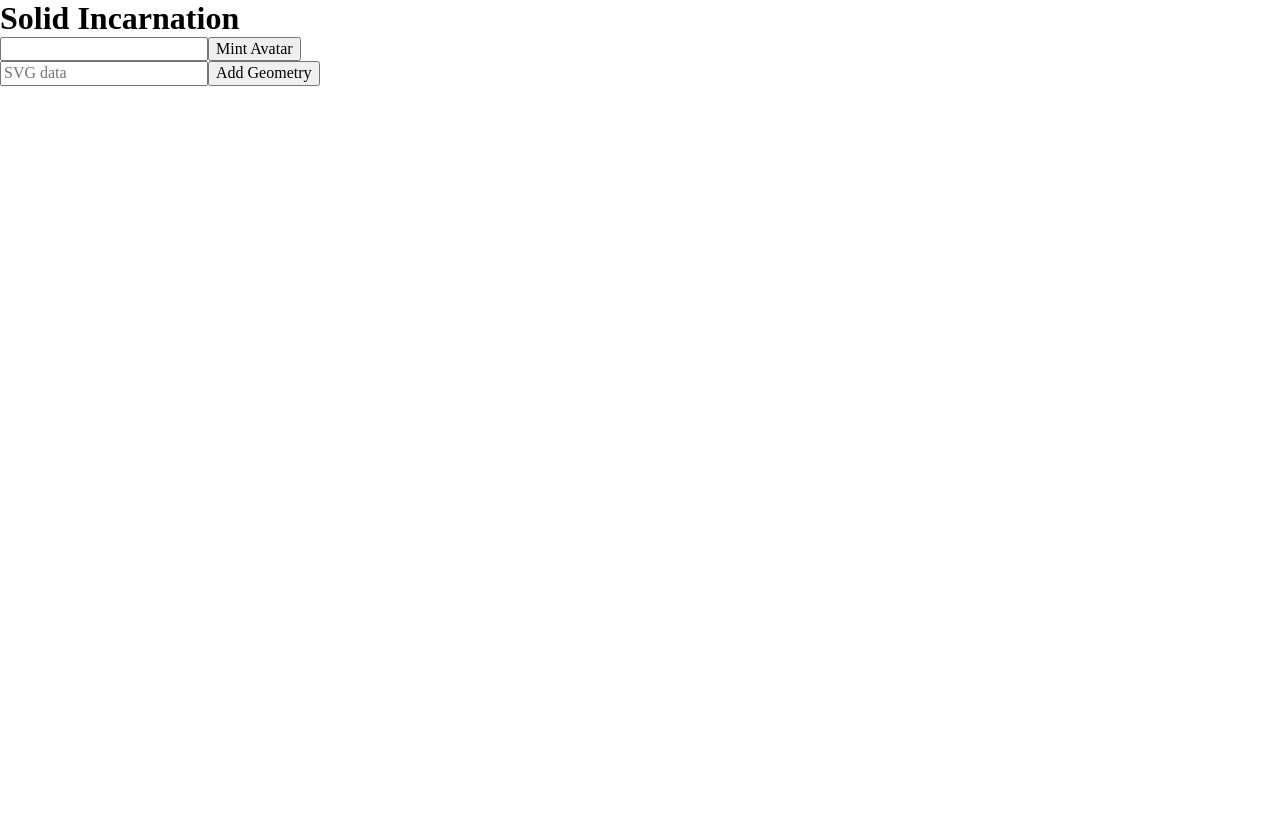
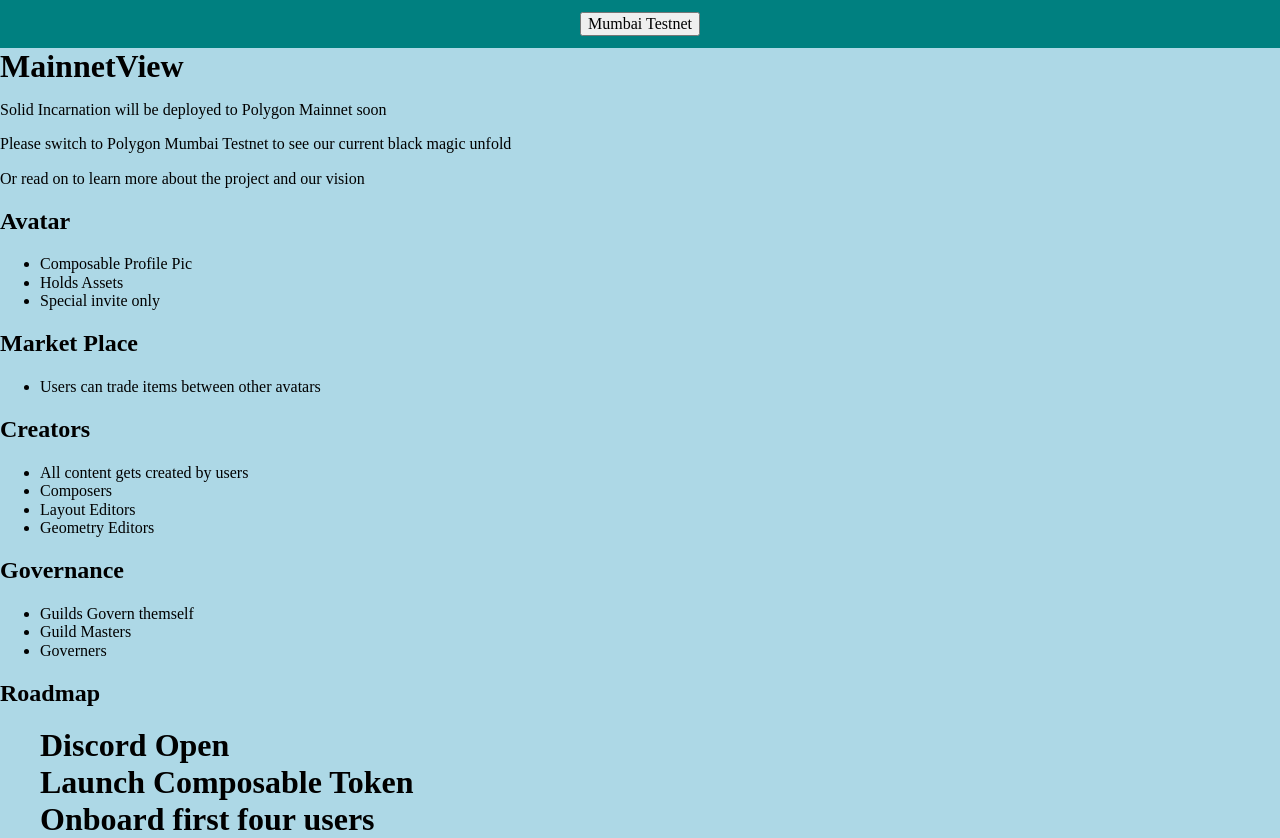
Before and after one commit to Aimee-MacDonald/solid_incarnation, a React app: page / in a window 1280 px wide. Before the commit the page ends 800 px from the top, so only its background shows below. Built offline with nearby package versions, Linux system fonts and the light colour scheme; the HTML template or start-up script is replaced by a standard one.

Commit message:
Frontend friendlification

```diff
--- a/package.json
+++ b/package.json
@@ -1,7 +1,7 @@
 {
   "name": "solid_incarnation",
   "description": "Cross Platform Composable NFT Avatar",
-  "version": "0.1.13",
+  "version": "0.1.14",
   "main": "index.js",
   "repository": "https://github.com/Aimee-MacDonald/solid_incarnation.git",
   "author": "Aimee MacDonald <aimeelmacdonald@gmail.com>",
--- a/src/frontend/App/App.js
+++ b/src/frontend/App/App.js
@@ -1,7 +1,10 @@
-import React, { useContext } from 'react'
+import React, { useContext, useState } from 'react'
 
+import './App.sass'
 import { BlockchainContext } from '../contexts/Blockchain'
 
+import MainnetView from './views/MainnetView/MainnetView'
+import WelcomeView from './views/WelcomeView/WelcomeView'
 import AvatarView from './views/AvatarView/AvatarView'
 import MintView from './views/MintView/MintView'
 import GeometryView from './views/GeometryView/GeometryView'
@@ -9,13 +12,48 @@
 const App = () => {
   const { avatar } = useContext(BlockchainContext)
 
+  const [ mainnet, setMainnet ] = useState(true)
+  const [ activeView, setActiveView ] = useState(0)
+
+  const views = [
+    'WELCOME',
+    'MINT',
+    'AVATAR',
+    'COLLECTIONS',
+    'LAYOUT',
+    'GEOMETRY',
+  ]
+
   return (
-    <div>
-      <h1>Solid Incarnation</h1>
+    <div id='App'>
+      <div id='header'>
+        {!mainnet && (
+          <nav>
+            <button onClick={() => setActiveView(views.indexOf('WELCOME'))}>SI</button>
+            <button onClick={() => setActiveView(views.indexOf('MINT'))}>Mint</button>
+            <button onClick={() => setActiveView(views.indexOf('AVATAR'))}>Avatar</button>
+            <button onClick={() => setActiveView(views.indexOf('COLLECTIONS'))}>Collections</button>
+            <button onClick={() => setActiveView(views.indexOf('LAYOUT'))}>Layout</button>
+            <button onClick={() => setActiveView(views.indexOf('GEOMETRY'))}>Geometry</button>
+          </nav>
+        )}
 
-      {!avatar && <MintView />}
-      {avatar && <AvatarView />}
-      <GeometryView/>
+        <div>
+          {!mainnet && <button onClick={() => setMainnet(true)}>Polygon Mainnet</button>}
+          {mainnet && <button onClick={() => setMainnet(false)}>Mumbai Testnet</button>}
+        </div>
+      </div>
+
+      {mainnet && <MainnetView/>}
+      {!mainnet && (
+        <div>
+          {activeView === views.indexOf('WELCOME') && <WelcomeView/>}
+          {activeView === views.indexOf('MINT') && <MintView />}
+          {activeView === views.indexOf('AVATAR') && <AvatarView />}
+
+          {activeView === views.indexOf('GEOMETRY') && <GeometryView/>}
+        </div>
+      )}
     </div>
   )
 }
--- /dev/null
+++ b/src/frontend/App/App.sass
@@ -0,0 +1,9 @@
+#App
+  background-color: lightblue
+  #header
+    background-color: teal
+    height: 3rem
+    display: flex
+    flex-flow: nowrap row
+    justify-content: space-evenly
+    align-items: center
--- /dev/null
+++ b/src/frontend/App/views/MainnetView/MainnetView.js
@@ -0,0 +1,46 @@
+import React from 'react'
+
+const MainnetView = () => (
+  <div>
+    <h1>MainnetView</h1>
+    <p>Solid Incarnation will be deployed to Polygon Mainnet soon</p>
+    <p>Please switch to Polygon Mumbai Testnet to see our current black magic unfold</p>
+    <p>Or read on to learn more about the project and our vision</p>
+
+    <h2>Avatar</h2>
+    <ul>
+      <li>Composable Profile Pic</li>
+      <li>Holds Assets</li>
+      <li>Special invite only</li>
+    </ul>
+
+    <h2>Market Place</h2>
+    <ul>
+      <li>Users can trade items between other avatars</li>
+    </ul>
+
+    <h2>Creators</h2>
+    <ul>
+      <li>All content gets created by users</li>
+      <li>Composers</li>
+      <li>Layout Editors</li>
+      <li>Geometry Editors</li>
+    </ul>
+
+    <h2>Governance</h2>
+    <ul>
+      <li>Guilds Govern themself</li>
+      <li>Guild Masters</li>
+      <li>Governers</li>
+    </ul>
+
+    <h2>Roadmap</h2>
+    <ul>
+      <h1>Discord Open</h1>
+      <h1>Launch Composable Token</h1>
+      <h1>Onboard first four users</h1>
+    </ul>
+  </div>
+)
+
+export default MainnetView
--- /dev/null
+++ b/src/frontend/App/views/WelcomeView/WelcomeView.js
@@ -0,0 +1,14 @@
+import React from 'react'
+
+const WelcomeView = () => (
+  <div>
+    <h1>WelcomeView</h1>
+    <p>Welcome to the dreamscapes of Solid Incarnation</p>
+    <p>Nothing here is as it seems, and things can change without warning</p>
+    <p>All assets accrued here are ehereal and are valueless</p>
+    <p>They might even dissapear entirely or change into something else</p>
+    <p>Please switch back to mainnet to learn more about our project and how to get involved</p>
+  </div>
+)
+
+export default WelcomeView
```
